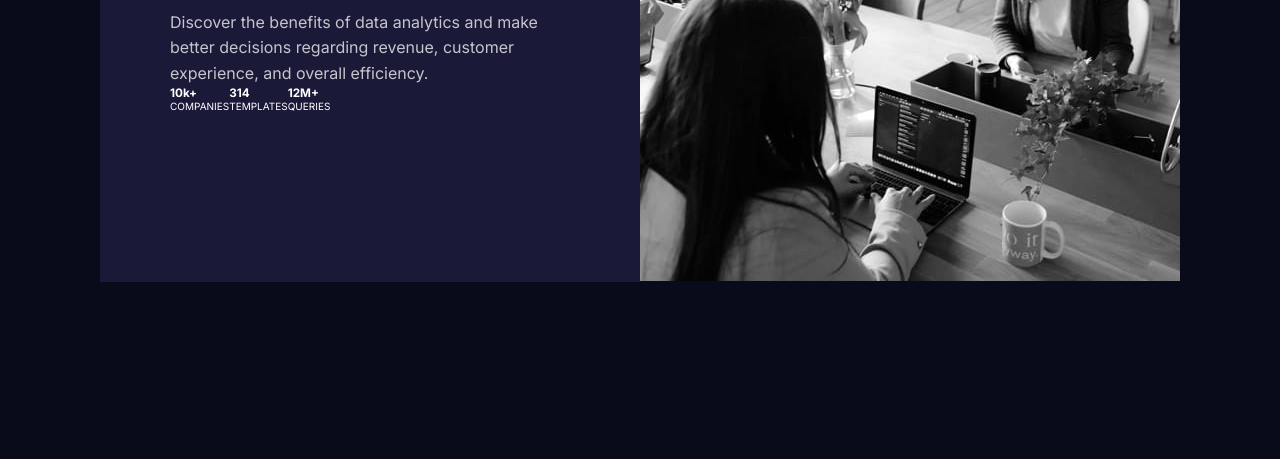
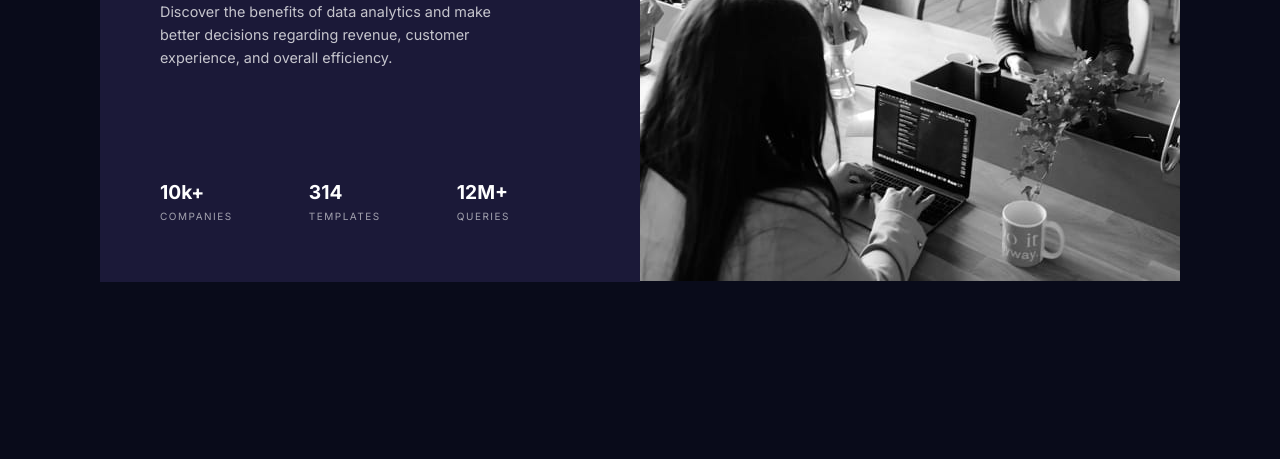
Before and after one commit to Bugzie32/Stats-preview-card-component, a plain HTML site: page index.html in a window 1280 px wide. Shown: the part 341-800 px from the top of the page. Drawn offline with Linux system fonts and the light colour scheme.

Commit message:
Media Q Start

```diff
--- a/Styles.css
+++ b/Styles.css
@@ -24,13 +24,16 @@ body {
 main {
 	display: flex;
 	align-items: center;
+	max-width: 90%;
 }
 
 .text_box {
 	height: 446px;
 	background-color: hsl(244, 38%, 16%);
 	max-width: 540px;
-	padding: 7em;
+	padding: 6em 13em 6em 6em;
+	display: flex;
+	flex-direction: column;
 }
 
 h1 {
@@ -43,13 +46,32 @@ span {
 }
 
 .discover {
-	font-size: 1rem;
+	font-size: 0.9rem;
 	color: hsla(0, 0%, 100%, 0.75);
 	line-height: 1.6em;
 }
 
 /* Continue the remaining */
 
+.top_text {
+	height: 100%;
+	display: flex;
+	flex-direction: column;
+	justify-content: flex-start;
+}
 .num-amount {
 	display: flex;
+	justify-content: space-between;
 }
+
+.num_stats h3 {
+	font-size: 1.2rem;
+	margin-bottom: 0.3em;
+}
+
+.ctq {
+	color: hsla(0, 0%, 100%, 0.6);
+	letter-spacing: 0.15em;
+}
+
+/* Media Q start */
--- a/index.html
+++ b/index.html
@@ -11,18 +11,20 @@
 	<body>
 		<main>
 			<section class="text_box">
-				<h1>Get <span>insights</span> that help your business grow.</h1>
-				<p class="discover">Discover the benefits of data analytics and make better decisions regarding revenue, customer experience, and overall efficiency.</p>
+				<div class="top_text">
+					<h1>Get <span>insights</span> that help your business grow.</h1>
+					<p class="discover">Discover the benefits of data analytics and make better decisions regarding revenue, customer experience, and overall efficiency.</p>
+				</div>
 				<div class="num-amount">
-					<div class="companies">
+					<div class="companies num_stats">
 						<h3>10k+</h3>
 						<p class="ctq">COMPANIES</p>
 					</div>
-					<div class="templates">
+					<div class="templates num_stats">
 						<h3>314</h3>
 						<p class="ctq">TEMPLATES</p>
 					</div>
-					<div class="queries">
+					<div class="queries num_stats">
 						<h3>12M+</h3>
 						<p class="ctq">QUERIES</p>
 					</div>
```
